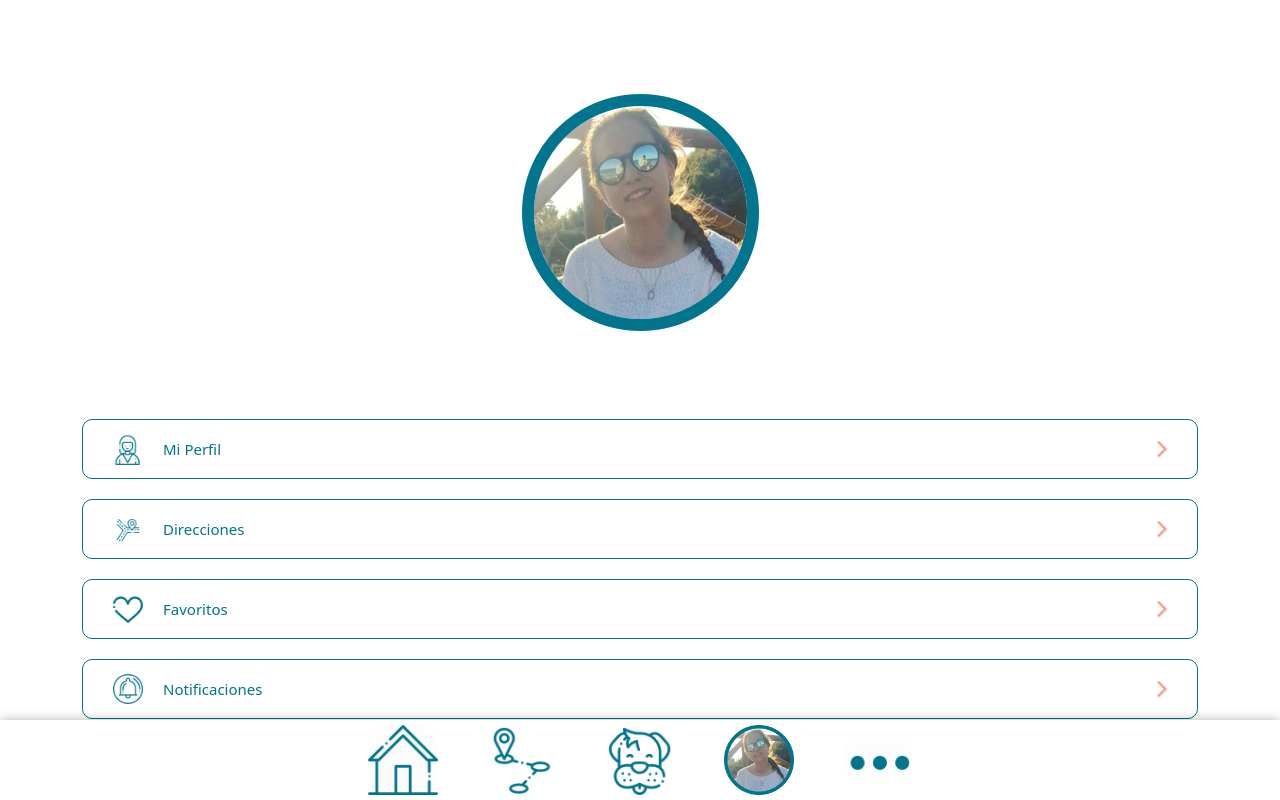
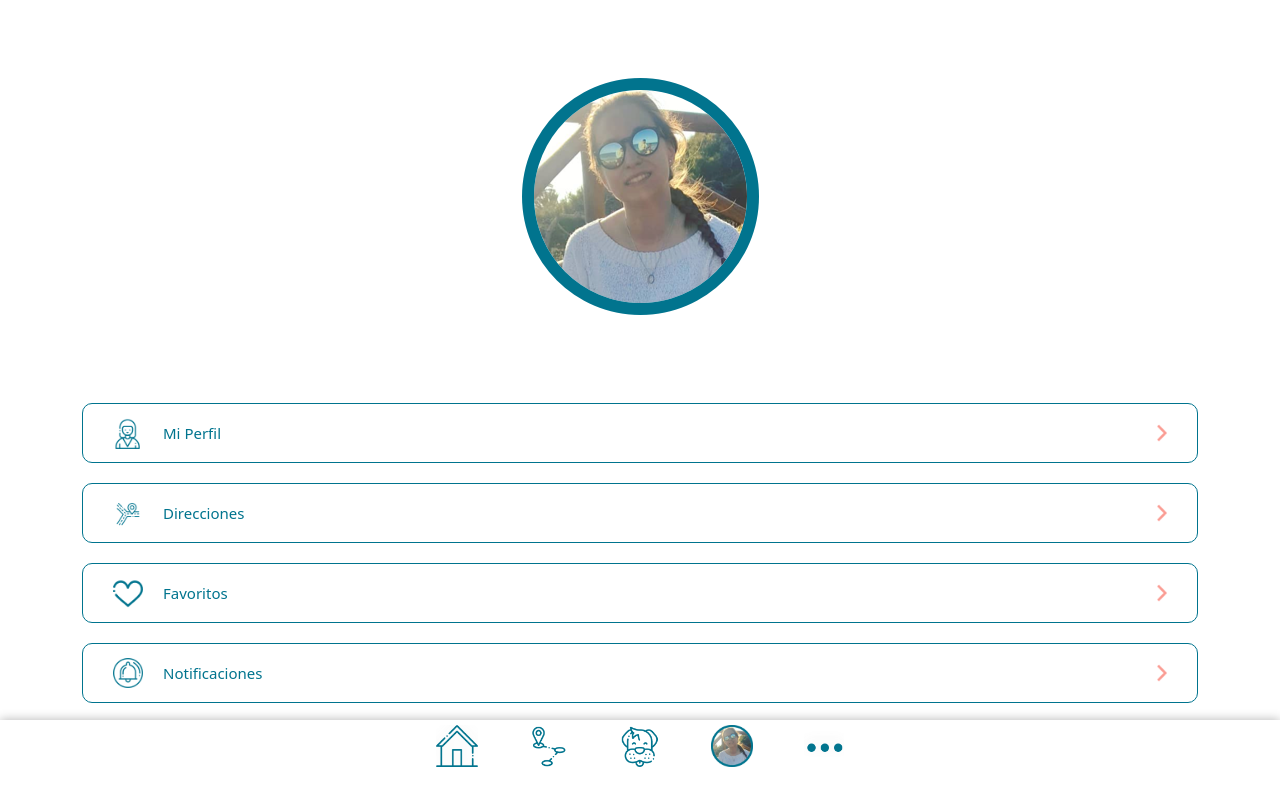
Before and after one commit to Doggenn/proyecto-final, a React (Vite) app: page /usuario in a window 1280 px wide. Shown: the top 800 px of the page. Built offline with nearby package versions, Linux system fonts and the light colour scheme.

Commit message:
Editado la barra del menu y css del perfil

```diff
--- a/src/assets/Components/Usuario/Usuario.css
+++ b/src/assets/Components/Usuario/Usuario.css
@@ -1,5 +1,8 @@
 .perfil{
     width: 100vw;
+}
+.usuario-p{
+    align-content: center;
 }
 .contenedor {
     border: 1px solid #00748E;
--- a/src/assets/Components/Usuario/Usuario.jsx
+++ b/src/assets/Components/Usuario/Usuario.jsx
@@ -4,7 +4,7 @@ import './Usuario.css'
 
 export default function Usuario() {
     return (
-        <div className='container pt-3 '>
+        <div className='usuario-p container'>
             <div className='perfil-img a-img col-12 d-flex align-items-center justify-content-center'>
                 <img src="public/images/foto-perfil/fotodeperfil@3x.png" alt="" />
             </div>
--- a/src/assets/Pages/Menu/Menu.css
+++ b/src/assets/Pages/Menu/Menu.css
@@ -16,6 +16,6 @@
     margin: 2%;
 }
 .menuImg{
-    max-height: 100%;
+    max-height: 60%;
     max-width: 100%;
 }
--- a/src/index.css
+++ b/src/index.css
@@ -1,69 +1,6 @@
-.body {
-  color-scheme: light dark;
-  color: rgba(255, 255, 255, 0.87);
-  background-color: #242424;
-
-  font-synthesis: none;
-  text-rendering: optimizeLegibility;
-  -webkit-font-smoothing: antialiased;
-  -moz-osx-font-smoothing: grayscale;
-}
-
-a {
-  font-weight: 500;
-  color: #646cff;
-  text-decoration: inherit;
-}
-
-a:hover {
-  color: #535bf2;
-}
-
 body {
   margin: 0;
   display: flex;
   place-items: center;
-  min-width: 320px;
-  min-height: 100vh;
+  width: 100vw;
 }
-
-h1 {
-  font-size: 3.2em;
-  line-height: 1.1;
-}
-
-button {
-  border-radius: 8px;
-  border: 1px solid transparent;
-  padding: 0.6em 1.2em;
-  font-size: 1em;
-  font-weight: 500;
-  font-family: inherit;
-  background-color: #1a1a1a;
-  cursor: pointer;
-  transition: border-color 0.25s;
-}
-
-button:hover {
-  border-color: #646cff;
-}
-
-button:focus,
-button:focus-visible {
-  outline: 4px auto -webkit-focus-ring-color;
-}
-
-@media (prefers-color-scheme: light) {
-  :root {
-    color: #213547;
-    background-color: #ffffff;
-  }
-
-  a:hover {
-    color: #747bff;
-  }
-
-  button {
-    background-color: #f9f9f9;
-  }
-}
```
